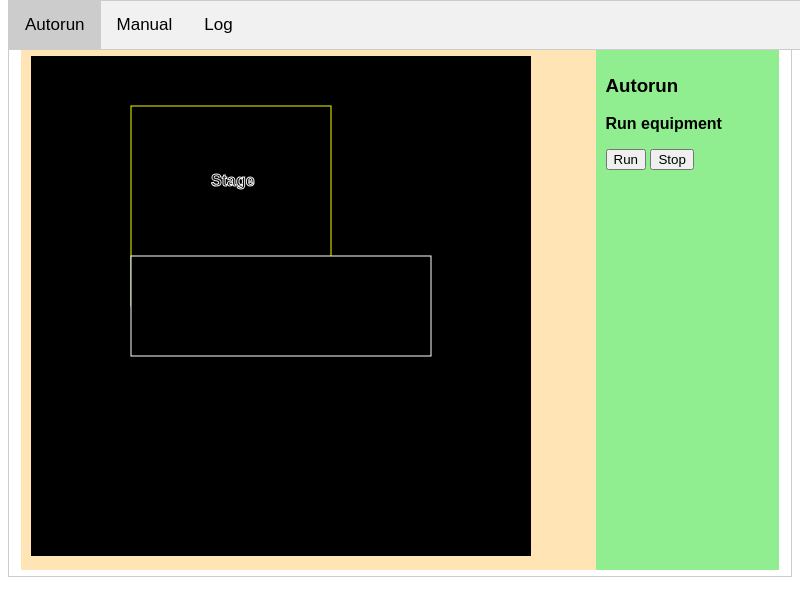
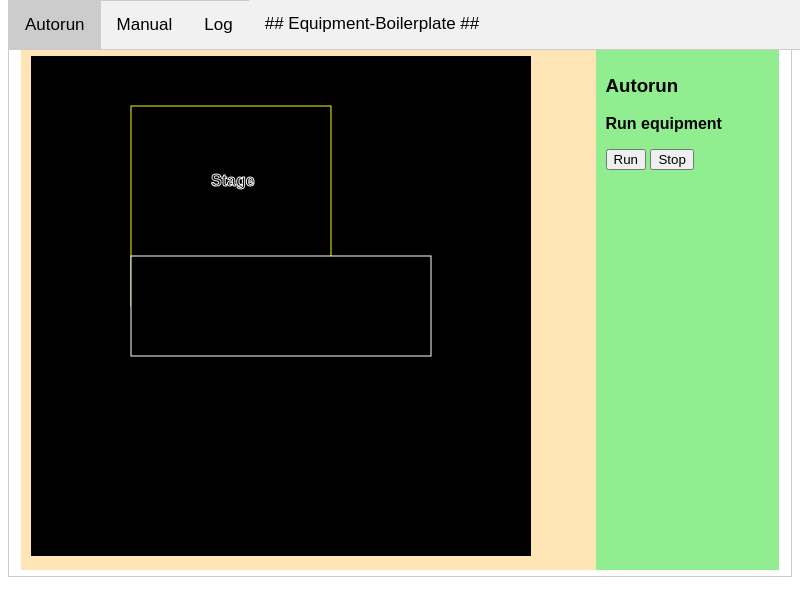
Before and after one commit to SungwooNam/equipment-boilerplate, an Electron app: page src/index.html in a window 800 px wide. Drawn offline with Linux system fonts and the light colour scheme; no server answers.

Commit message:
movable tab head

```diff
--- a/src/css/styles.css
+++ b/src/css/styles.css
@@ -11,7 +11,7 @@ body {
     width: 100%;
 }
 
-.tab button {
+.tab button{
     background-color: inherit;
     float: left;
     border: none;
@@ -20,6 +20,17 @@ body {
     padding: 14px 16px;
     transition: 0.3s;
     font-size: 17px;
+}
+
+.tab.remaining {
+    background-color: inherit;
+    border: none;
+    outline: none;
+    cursor: pointer;
+    padding: 14px 16px;
+    font-size: 17px;
+    width:100%;
+    -webkit-app-region: drag;
 }
 
 .tab button:hover {
--- a/src/index.html
+++ b/src/index.html
@@ -11,6 +11,7 @@
         <button class="tablinks" id="btnAutorun">Autorun</button>
         <button class="tablinks" id="btnManual">Manual</button>
         <button class="tablinks" id="btnLog">Log</button>
+        <label class="tab remaining">## Equipment-Boilerplate ##</button>
     </div>
 
     <div id="autorun" class="tabcontent">
```
